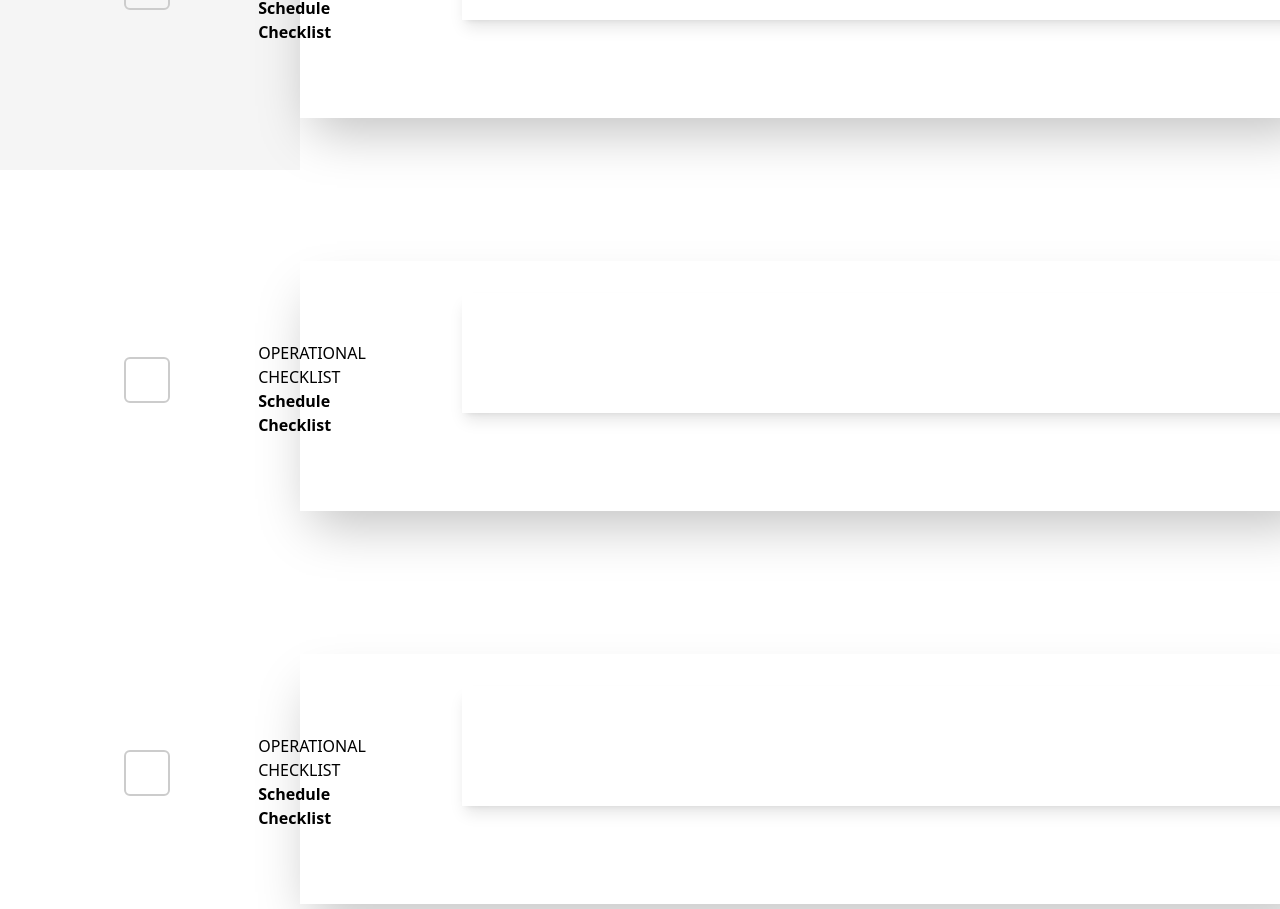
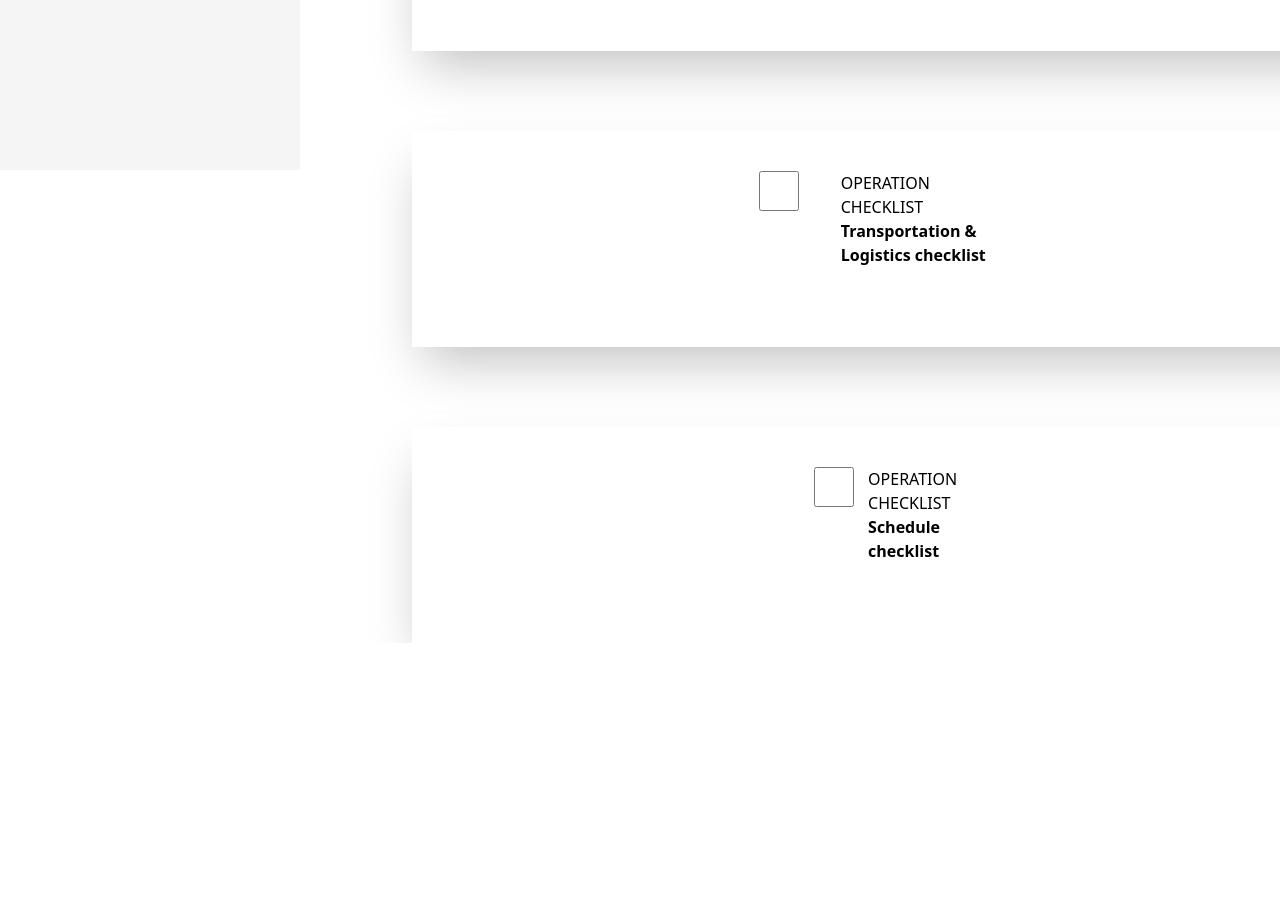
Before and after one commit to dhira75x/field-ops, a Vue app: page /pages/MyWorkPlace in a window 1280 px wide. Shown: the part 1297-2206 px from the top of the page. After the commit the page ends 1940 px from the top, so only its background shows below. Built offline with nearby package versions, Linux system fonts and the light colour scheme.

Commit message:
new commit

```diff
--- a/src/components/CheckList.vue
+++ b/src/components/CheckList.vue
@@ -1,5 +1,35 @@
 <template>
-  <div class="shadow-lg w-[970px] h-[120px] my-8 mx-24">
+  <div
+    v-for="(item, index) in props.checklists"
+    :key="index"
+    class=""
+  >
+<div>
+  <input
+    id="checkbox-item-1"
+    type="checkbox"
+    value=""
+    class="w-10 h-10 mx-10 text-blue-600 bg-gray-100 border-gray-300 rounded focus:ring-blue-500 dark:focus:ring-blue-600 dark:ring-offset-gray-700 dark:focus:ring-offset-gray-700 focus:ring-2 dark:bg-gray-600 dark:border-gray-500"
+  />
+  <label
+    for="checkbox-item-1"
+    class="ms-2 text-sm font-medium text-black dark:text-gray-300"
+    >Ask for permission to record the session</label
+  >
+</div>
+    <div class="w-full flex items-center">
+      <label for="comment" class="block text-sm font-medium text-gray-600"
+        >Comments</label
+      >
+      <textarea
+        id="comment"
+        name="comment"
+        rows="3"
+        class="mt-1 p-2 border w-full rounded-md"
+      ></textarea>
+    </div>
+  </div>
+  <!-- <div class="shadow-lg w-[970px] h-[120px] my-8 mx-24">
     <div
       id="dropdownDefaultCheckbox"
       class="z-10 hidden w-48 bg-white divide-y divide-gray-100 rounded-lg shadow dark:bg-gray-700 dark:divide-gray-600"
@@ -14,11 +44,11 @@
               id="checkbox-item-1"
               type="checkbox"
               value=""
-              class="w-4 h-4 text-blue-600 bg-gray-100 border-gray-300 rounded focus:ring-blue-500 dark:focus:ring-blue-600 dark:ring-offset-gray-700 dark:focus:ring-offset-gray-700 focus:ring-2 dark:bg-gray-600 dark:border-gray-500"
+              class="w-5 h-5 text-blue-600 bg-gray-100 border-gray-300 rounded focus:ring-blue-500 dark:focus:ring-blue-600 dark:ring-offset-gray-700 dark:focus:ring-offset-gray-700 focus:ring-2 dark:bg-gray-600 dark:border-gray-500"
             />
             <label
               for="checkbox-item-1"
-              class="ms-2 text-sm font-medium text-gray-900 dark:text-gray-300"
+              class="ms-2 text-sm font-medium text-black dark:text-gray-300"
               >Ask for permission to record the session</label
             >
           </div>
@@ -80,5 +110,9 @@
         </div>
       </ul>
     </div>
-  </div>
+  </div> -->
 </template>
+
+<script setup>
+const props = defineProps(["checklists"]);
+</script>
--- a/src/components/MyWorkPlace.vue
+++ b/src/components/MyWorkPlace.vue
@@ -1,7 +1,9 @@
 <template>
   <div class="w-full h-[1200px] bg-white">
     <div class="mb-4 bg-gray-200">
-      <nav class="mt-1 p-2 border text-black-300 w-full flex flex-row rounded-md">
+      <nav
+        class="mt-1 p-2 border text-black-300 w-full flex flex-row rounded-md"
+      >
         <div class="grid grid-cols-1">
           <div class="font-bold font-[Source Sans Pro] text-[25px]">
             Operational Readiness Reading
@@ -89,43 +91,117 @@
           <div class="font-normal mx-3 mb-6">01/12/2023</div>
         </div>
         <div class="grid grid-cols-1 my-8 justify-items-center">
-          <div class="w-[165px] h-[13px] bg-gray-200 rounded-full dark:bg-green-700">
-            <div class="bg-green-600 h-2.5 rounded-full" style="width: 100%"></div>
+          <div
+            class="w-[165px] h-[13px] bg-gray-200 rounded-full dark:bg-green-700"
+          >
+            <div
+              class="bg-green-600 h-2.5 rounded-full"
+              style="width: 100%;"
+            ></div>
           </div>
 
-          <div class="w-[165px] h-[13px] bg-gray-200 rounded-full dark:bg-green-700">
-            <div class="bg-green-600 h-2.5 rounded-full" style="width: 100%"></div>
+          <div
+            class="w-[165px] h-[13px] bg-gray-200 rounded-full dark:bg-green-700"
+          >
+            <div
+              class="bg-green-600 h-2.5 rounded-full"
+              style="width: 100%;"
+            ></div>
           </div>
 
-          <div class="w-[165px] h-[13px] bg-gray-200 rounded-full dark:bg-green-700">
-            <div class="bg-green-600 h-2.5 rounded-full" style="width: 100%"></div>
+          <div
+            class="w-[165px] h-[13px] bg-gray-200 rounded-full dark:bg-green-700"
+          >
+            <div
+              class="bg-green-600 h-2.5 rounded-full"
+              style="width: 100%;"
+            ></div>
           </div>
 
-          <div class="w-[165px] h-[13px] bg-gray-200 rounded-full dark:bg-green-700">
-            <div class="bg-green-600 h-2.5 rounded-full" style="width: 100%"></div>
+          <div
+            class="w-[165px] h-[13px] bg-gray-200 rounded-full dark:bg-green-700"
+          >
+            <div
+              class="bg-green-600 h-2.5 rounded-full"
+              style="width: 100%;"
+            ></div>
           </div>
         </div>
         <div class="mb-16 grid grid-cols-1 text-[white]">
-          <button class="mx-3 mb-6 bg-slate-700 text-center w-[150px] h-[58px] rounded-lg">
+          <button
+            class="mx-3 mb-6 bg-slate-700 text-center w-[150px] h-[58px] rounded-lg"
+          >
             Approved
           </button>
-          <button class="mx-3 mb-6 bg-slate-700 text-center w-[150px] h-[58px] rounded-lg">
+          <button
+            class="mx-3 mb-6 bg-slate-700 text-center w-[150px] h-[58px] rounded-lg"
+          >
             Approved
           </button>
-          <button class="mx-3 mb-6 bg-slate-700 text-center w-[150px] h-[58px] rounded-lg">
+          <button
+            class="mx-3 mb-6 bg-slate-700 text-center w-[150px] h-[58px] rounded-lg"
+          >
             Approved
           </button>
-          <button class="mx-3 mb-6 bg-slate-700 text-center w-[150px] h-[58px] rounded-lg">
+          <button
+            class="mx-3 mb-6 bg-slate-700 text-center w-[150px] h-[58px] rounded-lg"
+          >
             Approved
           </button>
         </div>
       </div>
 
-      <div class="w-full my-20 justify-center">
-        <form class="w-full h-[2300px] flex-col justify-start items-center gap-[15px] inline-flex">
-          <div class="shadow-2xl w-full h-[250px] mx-28 justify-items-center">
+      <div v-for="(item, index) in dataList" :key="index" class="w-full my-20 justify-center">
+        <!-- <form class="w-full h-[2300px] flex-col justify-start items-center gap-[15px] inline-flex"> -->
+        <div
+          class="shadow-2xl w-full py-10  mx-28 px-10 justify-items-center"
+        >
           <div class="flex flex-row">
-              <div class="mx-8 my-24 cursor-pointer">
+            <div class="w-3/12 cursor-pointer">
+              <input type="checkbox" class="w-[40px] h-[40px]" />
+            </div>
+
+            <div class="w-6/12 justify-start">
+              <div class="font-light font-['Source Sans Pro']">
+                {{ item.tag }}
+              </div>
+              <div class="font-semibold font-['Source Sans Pro']">
+                {{ item.description }}
+              </div>
+            </div>
+
+            <div
+              @click="dataList[index].opened=!dataList[index].opened"
+              class="text-[black] w-3/12 items-center my-11 absolute left-[1380px]"
+              id="dropdownDefaultCheckbox"
+              data-dropdown-toggle="dropdownDefaultCheckbox"
+            >
+              <svg
+                width="28"
+                height="14"
+                viewBox="0 0 28 14"
+                fill="none"
+                xmlns="http://www.w3.org/2000/svg"
+              >
+                <path
+                  d="M25 1L13 13L1 1"
+                  stroke="black"
+                  stroke-width="2"
+                  stroke-linecap="round"
+                  stroke-linejoin="round"
+                />
+              </svg>
+            </div>
+          </div>
+          <div class="my-10  text-black">
+            <CheckList v-if="item.opened" class="my-10 py-10" :checklists="item.questions" />
+          </div>
+        </div>
+        <!-- <div
+          class="shadow-2xl w-full h-[250px] mx-28 my-16 justify-items-center"
+        >
+          <div class="flex flex-row">
+            <div class="mx-8 my-24">
               <svg
                 width="102"
                 height="46"
@@ -146,9 +222,11 @@
             </div>
 
             <div class="my-20 justify-start">
-                <div class="font-light font-['Source Sans Pro']">OPERATIONAL CHECKLIST</div>
+              <div class="font-light font-['Source Sans Pro']">
+                OPERATIONAL CHECKLIST
+              </div>
               <div class="font-semibold font-['Source Sans Pro']">
-                  Transport and Logistics Checklist
+                Schedule Checklist
               </div>
             </div>
 
@@ -179,7 +257,9 @@
             </div>
           </div>
         </div>
-          <div class="shadow-2xl w-full h-[250px] mx-28 my-16 justify-items-center">
+        <div
+          class="shadow-2xl w-full h-[250px] mx-28 my-16 justify-items-center"
+        >
           <div class="flex flex-row">
             <div class="mx-8 my-24">
               <svg
@@ -202,8 +282,12 @@
             </div>
 
             <div class="my-20 justify-start">
-                <div class="font-light font-['Source Sans Pro']">OPERATIONAL CHECKLIST</div>
-                <div class="font-semibold font-['Source Sans Pro']">Schedule Checklist</div>
+              <div class="font-light font-['Source Sans Pro']">
+                OPERATIONAL CHECKLIST
+              </div>
+              <div class="font-semibold font-['Source Sans Pro']">
+                Schedule Checklist
+              </div>
             </div>
 
             <button
@@ -233,7 +317,9 @@
             </div>
           </div>
         </div>
-          <div class="shadow-2xl w-full h-[250px] mx-28 my-16 justify-items-center">
+        <div
+          class="shadow-2xl w-full h-[250px] mx-28 my-16 justify-items-center"
+        >
           <div class="flex flex-row">
             <div class="mx-8 my-24">
               <svg
@@ -256,12 +342,17 @@
             </div>
 
             <div class="my-20 justify-start">
-                <div class="font-light font-['Source Sans Pro']">OPERATIONAL CHECKLIST</div>
-                <div class="font-semibold font-['Source Sans Pro']">Schedule Checklist</div>
+              <div class="font-light font-['Source Sans Pro']">
+                OPERATIONAL CHECKLIST
+              </div>
+              <div class="font-semibold font-['Source Sans Pro']">
+                Schedule Checklist
+              </div>
             </div>
 
             <button
               @click="visibilityToggle"
+              type="button"
               class="text-[black] items-center my-11 absolute left-[1380px]"
               id="dropdownDefaultCheckbox"
               data-dropdown-toggle="dropdownDefaultCheckbox"
@@ -286,73 +377,77 @@
               <CheckList />
             </div>
           </div>
-          </div>
-          <div class="shadow-2xl w-full h-[250px] mx-28 my-16 justify-items-center">
-            <div class="flex flex-row">
-              <div class="mx-8 my-24">
-                <svg
-                  width="102"
-                  height="46"
-                  viewBox="0 0 102 46"
-                  fill="none"
-                  xmlns="http://www.w3.org/2000/svg"
-                >
-                  <rect
-                    x="1"
-                    y="1"
-                    width="44"
-                    height="44"
-                    rx="5"
-                    stroke="#CCCCCC"
-                    stroke-width="2"
-                  />
-                </svg>
-              </div>
-
-              <div class="my-20 justify-start">
-                <div class="font-light font-['Source Sans Pro']">OPERATIONAL CHECKLIST</div>
-                <div class="font-semibold font-['Source Sans Pro']">Schedule Checklist</div>
-              </div>
-
-              <button
-                @click="visibilityToggle"
-                class="text-[black] items-center my-11 absolute left-[1380px]"
-                id="dropdownDefaultCheckbox"
-                data-dropdown-toggle="dropdownDefaultCheckbox"
-              >
-                <svg
-                  width="28"
-                  height="14"
-                  viewBox="0 0 28 14"
-                  fill="none"
-                  xmlns="http://www.w3.org/2000/svg"
-                >
-                  <path
-                    d="M25 1L13 13L1 1"
-                    stroke="black"
-                    stroke-width="2"
-                    stroke-linecap="round"
-                    stroke-linejoin="round"
-                  />
-                </svg>
-              </button>
-              <div>
-                <CheckList />
-              </div>
-            </div>
-          </div>
-        </form>
+        </div> -->
+        <!-- </form> -->
       </div>
     </div>
   </div>
 </template>
 <script setup>
-import { ref } from 'vue'
-import CheckList from './CheckList.vue'
+import { ref } from "vue";
+import CheckList from "./CheckList.vue";
 
-const isVisible = ref(true)
+
+const isVisible = ref(true);
+
+const dataList = ref([
+  {
+    tag: "OPERATION CHECKLIST",
+    description: "Equipment & Material checklist",
+    opened:false,
+    questions: [
+      "Ask For Permission to record the session",
+      "Ask For Permission to record the session",
+      "Ask For Permission to record the session",
+      "Ask For Permission to record the session",
+      "Ask For Permission to record the session",
+    ],
+  },
+  {
+    tag: "OPERATION CHECKLIST",
+    description: "Task checklist",
+    opened:false,
+    questions: [
+      "Ask For Permission to record the session",
+      "Ask For Permission to record the session",
+      "Ask For Permission to record the session",
+      "Ask For Permission to record the session",
+      "Ask For Permission to record the session",
+    ],
+  },
+  {
+    tag: "OPERATION CHECKLIST",
+    description: "Transportation & Logistics checklist",
+    opened:false,
+    questions: [
+      "Ask For Permission to record the session",
+      "Ask For Permission to record the session",
+      "Ask For Permission to record the session",
+      "Ask For Permission to record the session",
+      "Ask For Permission to record the session",
+    ],
+  },
+  {
+    tag: "OPERATION CHECKLIST",
+    description: "Schedule checklist",
+    opened:false,
+    questions: [
+      "Ask For Permission to record the session",
+      "Ask For Permission to record the session",
+      "Ask For Permission to record the session",
+      "Ask For Permission to record the session",
+      "Ask For Permission to record the session",
+    ],
+  },
+]);
 
 const visibilityToggle = () => {
-  isVisible.value = !isVisible.value
+  isVisible.value = !isVisible.value;
+};
+</script>
+
+<style scope>
+  .hidden{
+    display: none;
   }
-</script>
+</style>
--- a/src/pages/Login.vue
+++ b/src/pages/Login.vue
@@ -2,7 +2,7 @@
 import { ref } from 'vue'
 import { useRouter } from 'vue-router'
 import { useUserStore } from '@/stores/userStore'
-import workplaceRequests from '@/service/workplaceRequests'
+import workplaceRequests from '@/service/workplaceRequests.js'
 
 const router = useRouter()
 const store = useUserStore()
```
Also changed, not shown: src/components/ScheduleList1.vue (+98 -71 lines), 1 other file (tests, documents, lock files or other folders). Lines whose indentation alone changed are shown as unchanged.
